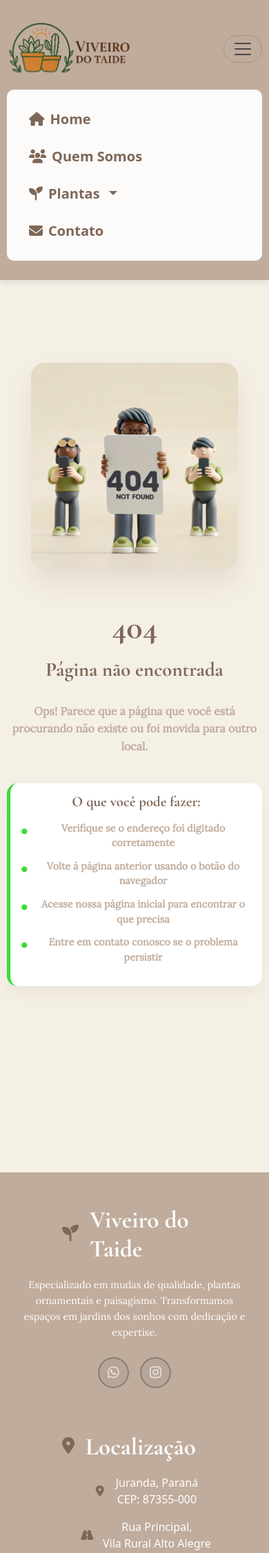
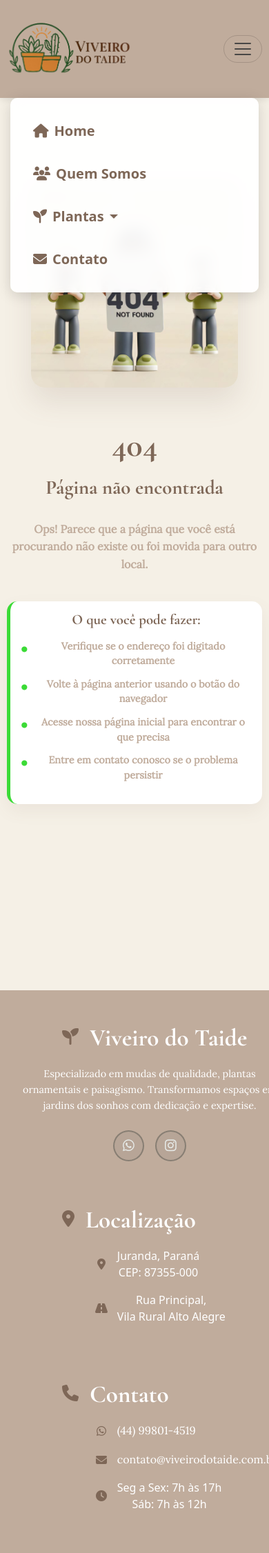
Before and after one commit to Joseph-0505/Site, a PHP site: page /viveiro-do-taide in a window 390 px wide, after a click that opens the changed part. Shown: the top 2252 px of the page at 69% size. Run offline with PHP 8.4, Linux system fonts and the light colour scheme.

Commit message:
Ajustando footer e header no dispositivo mobile

```diff
--- a/css/style.css
+++ b/css/style.css
@@ -443,8 +443,8 @@ button {
   color: white;
   text-decoration: none;
   border-radius: 50px;
-  font-weight: 700;
-  font-size: 1.0rem;
+  font-weight: 600;
+  font-size: 15px;
   transition: all 0.4s cubic-bezier(0.4, 0, 0.2, 1);
   box-shadow: 0 15px 35px rgba(37, 211, 102, 0.4);
   position: relative;
@@ -772,23 +772,60 @@ button {
 }
 
 @media (max-width: 768px) {
-  .header .navbar-nav {
+  .header .navbar-collapse {
+    position: absolute;
+    top: 100%;
+    left: 15px;
+    right: 15px;
     background: rgba(255, 255, 255, 0.95);
     backdrop-filter: blur(10px);
     border-radius: 10px;
+    box-shadow: 0 4px 20px rgba(0, 0, 0, 0.15);
+    margin-top: 0.5rem;
+    padding: 0;
+    border: 1px solid rgba(255, 255, 255, 0.2);
+  }
+
+  .header .navbar-nav {
+    background: transparent;
+    backdrop-filter: none;
+    border-radius: 0;
     padding: 1rem;
-    margin-top: 1rem;
+    margin: 0;
     gap: 0;
+    width: 100%;
   }
 
   .header .navbar-nav .nav-link {
     color: #7e6757 !important;
     margin: 0.25rem 0;
+    padding: 0.75rem 1rem;
+    border-radius: 8px;
+    transition: all 0.3s ease;
+    display: flex;
+    align-items: center;
   }
-
   .header .navbar-nav .nav-link:hover {
     background-color: #F5F0E6;
     color: #7e6757 !important;
+    transform: translateX(5px);
+  }
+
+  .header .navbar-nav .dropdown-menu {
+    background: rgba(255, 255, 255, 0.98);
+    backdrop-filter: blur(10px);
+    border: 1px solid rgba(255, 255, 255, 0.2);
+    border-radius: 8px;
+    box-shadow: 0 4px 15px rgba(0, 0, 0, 0.1);
+    margin-top: 0.5rem;
+    padding: 0.5rem 0;
+    position: static;
+    transform: none;
+    width: 100%;
+    display: none;
+  }
+  .header .navbar-nav .dropdown-menu.show {
+    display: block;
   }
 
   .carousel-caption {
@@ -842,7 +879,7 @@ button {
 
   .cta-btn-whatsapp,
   .cta-btn-maps {
-    width: 90%;
+    width: 70%;
     justify-content: center;
   }
 
@@ -900,11 +937,13 @@ button {
 
   .contact-info {
     text-align: center;
+    padding-left: 5px;
   }
 
   .contact-info li {
-    justify-content: center;
+    justify-content: start;
     margin-bottom: 1rem;
+    margin-left: 100px;
   }
 
   .social-icons {
--- a/css/style.scss
+++ b/css/style.scss
@@ -509,8 +509,8 @@ button {
     color: white;
     text-decoration: none;
     border-radius: 50px;
-    font-weight: 700;
-    font-size: 1.0rem;
+    font-weight: 600;
+    font-size: 15px;
     transition: all 0.4s cubic-bezier(0.4, 0, 0.2, 1);
     box-shadow: 0 15px 35px rgba(37, 211, 102, 0.4);
     position: relative;
@@ -861,23 +861,66 @@ button {
 
 @media (max-width: 768px) {
 
-    .header .navbar-nav {
+    // Container do menu collapse
+    .header .navbar-collapse {
+        position: absolute;
+        top: 100%;
+        left: 15px;
+        right: 15px;
         background: rgba(255, 255, 255, 0.95);
         backdrop-filter: blur(10px);
         border-radius: 10px;
-        padding: 1rem;
-        margin-top: 1rem;
-        gap: 0;
+        box-shadow: 0 4px 20px rgba(0, 0, 0, 0.15);
+        margin-top: 0.5rem;
+        padding: 0;
+        border: 1px solid rgba(255, 255, 255, 0.2);
     }
 
+    // Lista de navegação
+    .header .navbar-nav {
+        background: transparent;
+        backdrop-filter: none;
+        border-radius: 0;
+        padding: 1rem;
+        margin: 0;
+        gap: 0;
+        width: 100%;
+    }
+
+    // Links de navegação
     .header .navbar-nav .nav-link {
         color: $cor-titulo !important;
         margin: 0.25rem 0;
+        padding: 0.75rem 1rem;
+        border-radius: 8px;
+        transition: all 0.3s ease;
+        display: flex;
+        align-items: center;
+
+        &:hover {
+            background-color: $secondary;
+            color: $cor-titulo !important;
+            transform: translateX(5px);
+        }
     }
 
-    .header .navbar-nav .nav-link:hover {
-        background-color: $secondary;
-        color: $cor-titulo !important;
+    // Dropdown específico para mobile
+    .header .navbar-nav .dropdown-menu {
+        background: rgba(255, 255, 255, 0.98);
+        backdrop-filter: blur(10px);
+        border: 1px solid rgba(255, 255, 255, 0.2);
+        border-radius: 8px;
+        box-shadow: 0 4px 15px rgba(0, 0, 0, 0.1);
+        margin-top: 0.5rem;
+        padding: 0.5rem 0;
+        position: static;
+        transform: none;
+        width: 100%;
+        display: none;
+
+        &.show {
+            display: block;
+        }
     }
 
 
@@ -942,7 +985,7 @@ button {
 
     .cta-btn-whatsapp,
     .cta-btn-maps {
-        width: 90%;
+        width: 70%;
         justify-content: center;
     }
 
@@ -977,7 +1020,7 @@ button {
 
     }
 
-
+    //-------------Footer--------------------------
 
     .footer-main {
         grid-template-columns: 1fr;
@@ -1005,11 +1048,13 @@ button {
 
     .contact-info {
         text-align: center;
+        padding-left: 5px;
     }
 
     .contact-info li {
-        justify-content: center;
+        justify-content: start;
         margin-bottom: 1rem;
+        margin-left: 100px;
     }
 
     .social-icons {
```
Also changed, not shown: index.php (+1 -6 lines), 1 other file.
